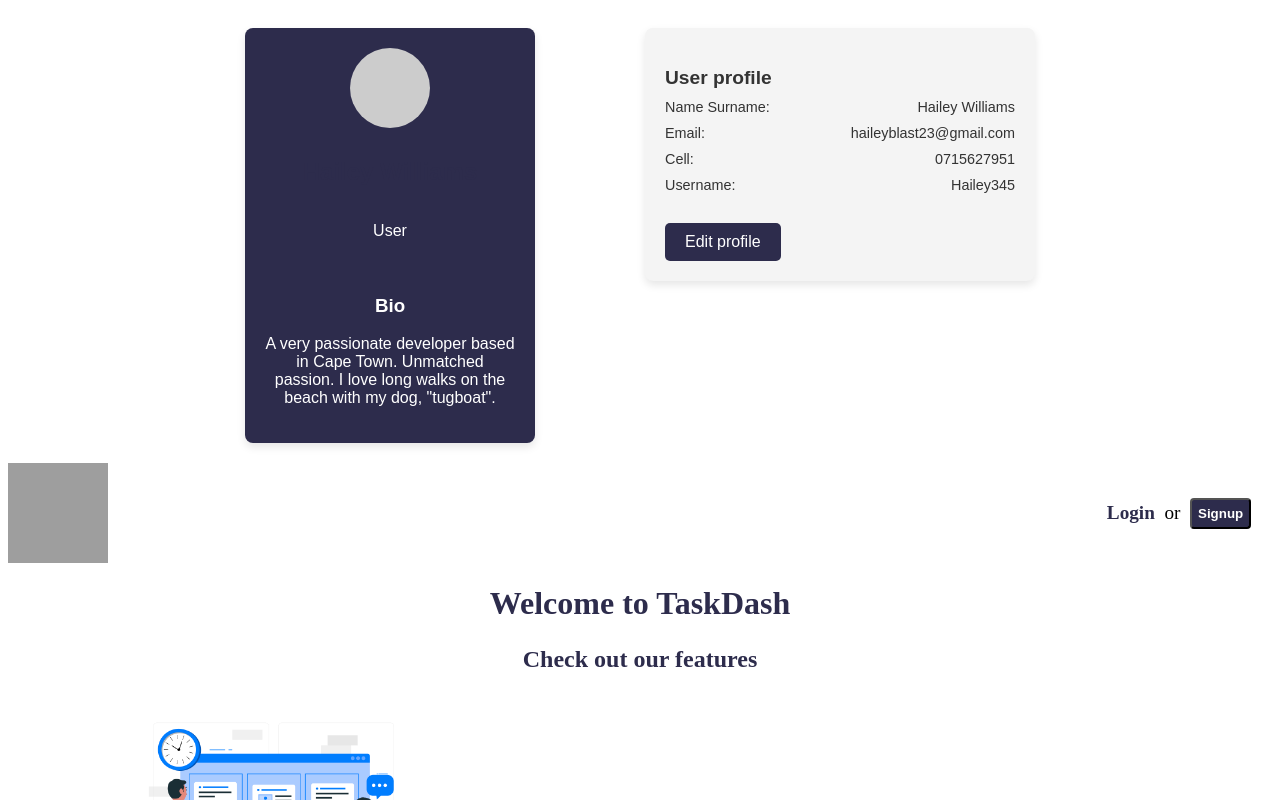
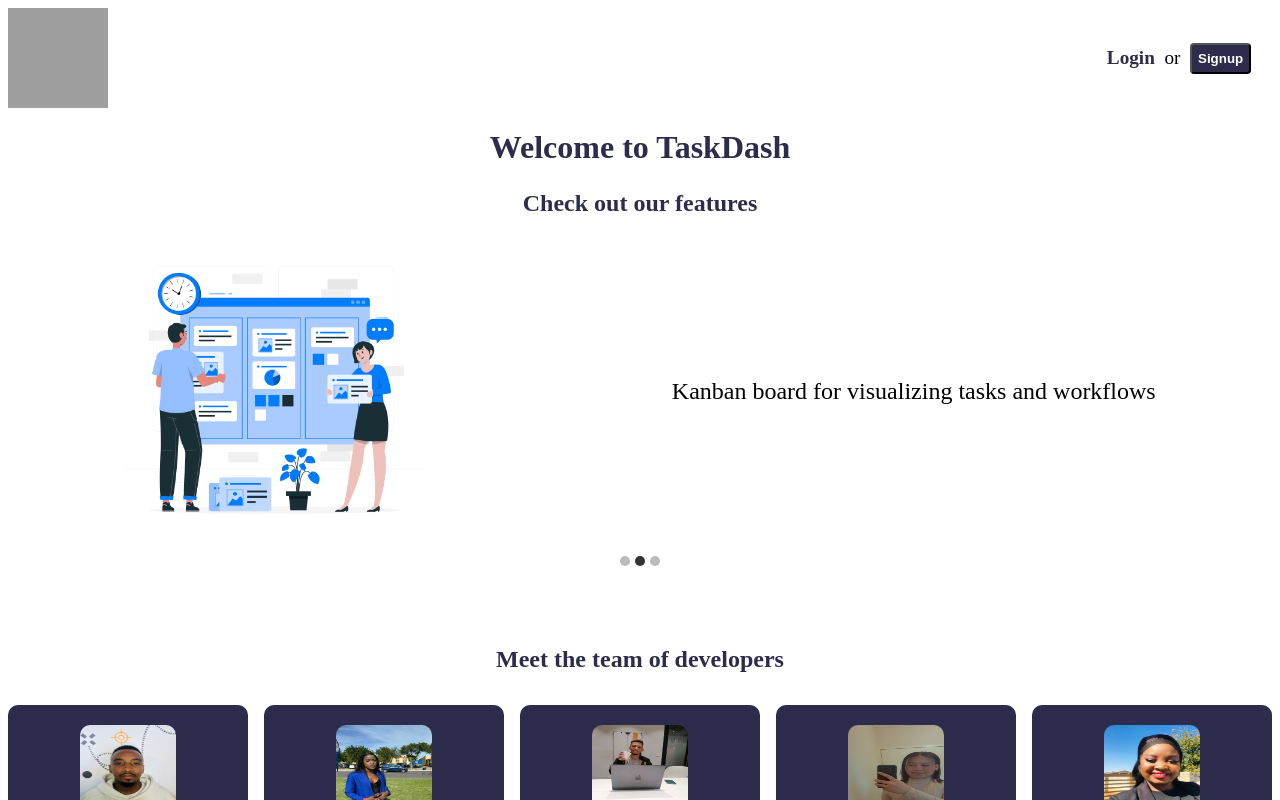
Before and after one commit to Sonwabiso1/task-management-app, a React (Create React App) app in the folder client/: page / in a window 1280 px wide. Shown: the top 800 px of the page. Built offline with nearby package versions, Linux system fonts and the light colour scheme; grey boxes are pictures that could not be loaded.

Commit message:
Removed userprofile
DOne testing

```diff
--- a/client/src/App.js
+++ b/client/src/App.js
@@ -17,7 +17,6 @@
 function App() {
   return (
     <BrowserRouter>
-    <UserProfile/>
   <Routes>
     <Route path="/" element={<Home />} />
     <Route path="/signup" element={<Signup />} />
```
